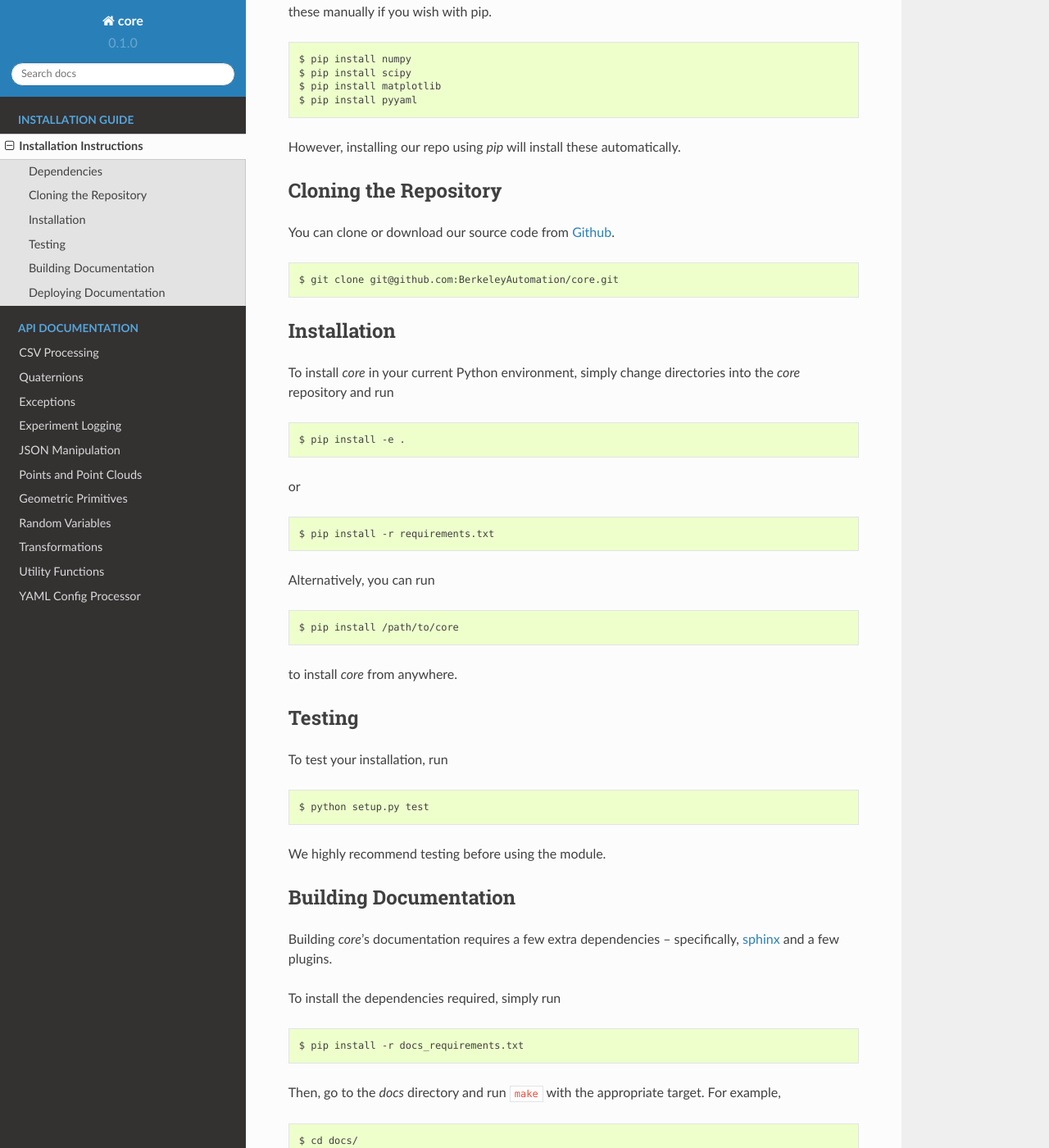
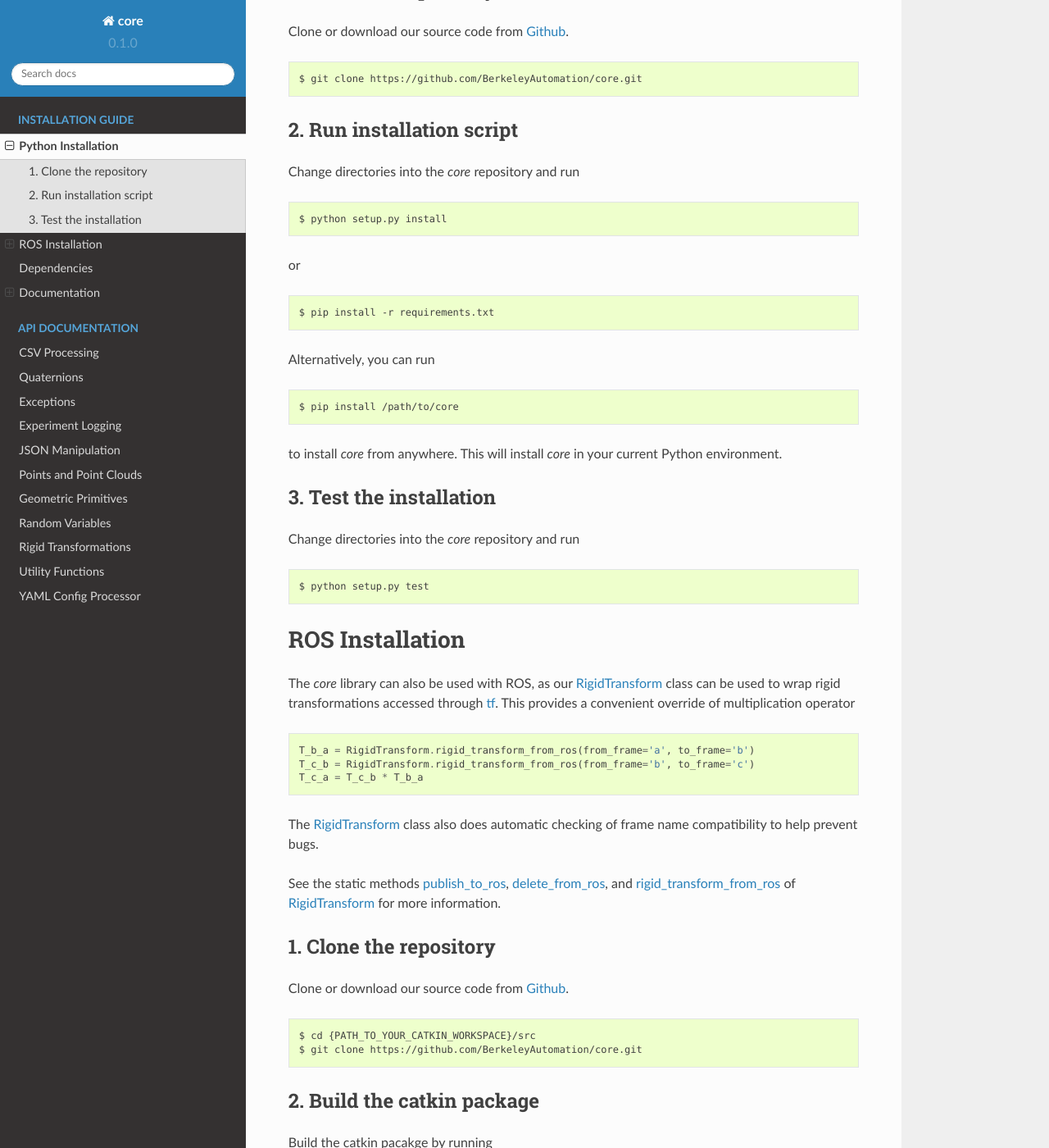
Before and after one commit to BerkeleyAutomation/autolab_core, a Sphinx documentation site: the page built from docs/source/install/install.rst, in a window 1280 px wide and 1400 px high, scrolled down 237 px. Shown: the whole window at 82% size. Built offline with Sphinx 7.4.7 and the Read the Docs theme 2.0.0, drawn with Linux system fonts in a browser that asks for light colours; some of the changed text lies outside the part shown.

Commit message:
Updated docs for cleaner python install instructions, ROS install instructions, and better heading names

```diff
--- a/docs/source/api/rigid_transform.rst
+++ b/docs/source/api/rigid_transform.rst
@@ -1,5 +1,5 @@
-Transformations
-===============
+Rigid Transformations
+=====================
 
 RigidTransform
 ~~~~~~~~~~~~~~
--- a/docs/source/install/install.rst
+++ b/docs/source/install/install.rst
@@ -1,10 +1,82 @@
-Installation Instructions
-=========================
+Python Installation
+~~~~~~~~~~~~~~~~~~~
+
+Note that the `core` module is known to work for Python 2.7 and has not been tested for Python 3.
+
+1. Clone the repository
+"""""""""""""""""""""""
+Clone or download our source code from `Github`_. ::
+
+    $ git clone https://github.com/BerkeleyAutomation/core.git
+
+.. _Github: https://github.com/BerkeleyAutomation/core
+
+2. Run installation script
+""""""""""""""""""""""""""
+Change directories into the `core` repository and run ::
+
+    $ python setup.py install
+
+or ::
+
+    $ pip install -r requirements.txt
+
+Alternatively, you can run ::
+
+    $ pip install /path/to/core
+
+to install `core` from anywhere.
+This will install `core` in your current Python environment.
+
+3. Test the installation
+""""""""""""""""""""""""
+Change directories into the `core` repository and run ::
+
+    $ python setup.py test
+
+ROS Installation
+~~~~~~~~~~~~~~~~
+
+The `core` library can also be used with ROS, as our `RigidTransform`_ class can be used to wrap rigid transformations accessed through `tf`_.
+This provides a convenient override of multiplication operator ::
+
+    T_b_a = RigidTransform.rigid_transform_from_ros(from_frame='a', to_frame='b')
+    T_c_b = RigidTransform.rigid_transform_from_ros(from_frame='b', to_frame='c')
+    T_c_a = T_c_b * T_b_a
+
+The `RigidTransform`_ class  also does automatic checking of frame name compatibility to help prevent bugs.
+
+See the static methods `publish_to_ros`_, `delete_from_ros`_, and `rigid_transform_from_ros`_ of `RigidTransform`_ for more information.
+
+.. _RigidTransform: ../api/rigid_transform.html
+.. _tf: http://wiki.ros.org/tf
+.. _publish_to_ros: ../api/rigid_transform.html#core.RigidTransform.publish_to_ros
+.. _delete_from_ros: ../api/rigid_transform.html#core.RigidTransform.delete_from_ros
+.. _rigid_transform_from_ros: ../api/rigid_transform.html#core.RigidTransform.rigid_transform_from_ros
+
+1. Clone the repository
+"""""""""""""""""""""""
+Clone or download our source code from `Github`_. ::
+
+    $ cd {PATH_TO_YOUR_CATKIN_WORKSPACE}/src
+    $ git clone https://github.com/BerkeleyAutomation/core.git
+
+.. _Github: https://github.com/BerkeleyAutomation/core
+
+2. Build the catkin package
+"""""""""""""""""""""""""""
+Build the catkin pacakge by running ::
+
+    $ cd {PATH_TO_YOUR_CATKIN_WORKSPACE}
+    $ catkin_make
+
+Then re-source devel/setup.bash for the module to be available through Python.
 
 Dependencies
 ~~~~~~~~~~~~
 The `core` module's only dependencies are on `numpy`_, `scipy`_,
-`matplotlib`_, and `pyyaml`. You can install these manually if you wish with
+`matplotlib`_, and `pyyaml` and should be installed automatically.
+You can install these manually if you wish with
 pip. ::
 
     $ pip install numpy
@@ -18,41 +90,11 @@ However, installing our repo using `pip` will install these automatically.
 .. _scipy: https://www.scipy/org/
 .. _matplotlib: http://www.matplotlib.org/
 
-Cloning the Repository
-~~~~~~~~~~~~~~~~~~~~~~
-You can clone or download our source code from `Github`_. ::
+Documentation
+~~~~~~~~~~~~~
 
-    $ git clone git@github.com:BerkeleyAutomation/core.git
-
-.. _Github: https://github.com/BerkeleyAutomation/core
-
-Installation
-~~~~~~~~~~~~
-To install `core` in your current Python environment, simply
-change directories into the `core` repository and run ::
-
-    $ pip install -e .
-
-or ::
-
-    $ pip install -r requirements.txt
-
-Alternatively, you can run ::
-
-    $ pip install /path/to/core
-
-to install `core` from anywhere.
-
-Testing
-~~~~~~~
-To test your installation, run ::
-
-    $ python setup.py test
-
-We highly recommend testing before using the module.
-
-Building Documentation
-~~~~~~~~~~~~~~~~~~~~~~
+Building
+""""""""
 Building `core`'s documentation requires a few extra dependencies --
 specifically, `sphinx`_ and a few plugins.
 
@@ -71,8 +113,8 @@ For example, ::
 will generate a set of web pages. Any documentation files
 generated in this manner can be found in `docs/build`.
 
-Deploying Documentation
-~~~~~~~~~~~~~~~~~~~~~~~
+Deploying
+"""""""""
 To deploy documentation to the Github Pages site for the repository,
 simply push any changes to the documentation source to master
 and then run ::
```
